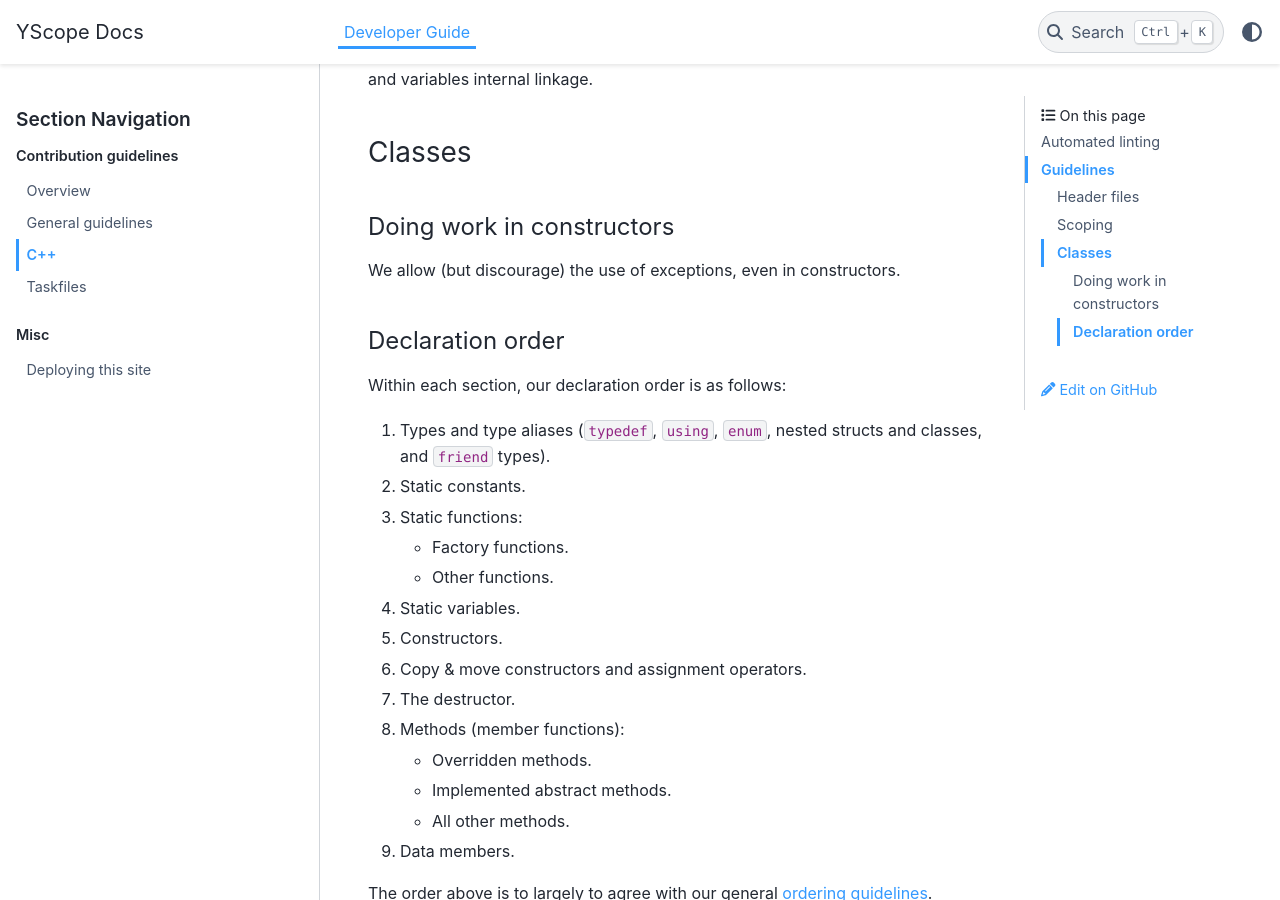
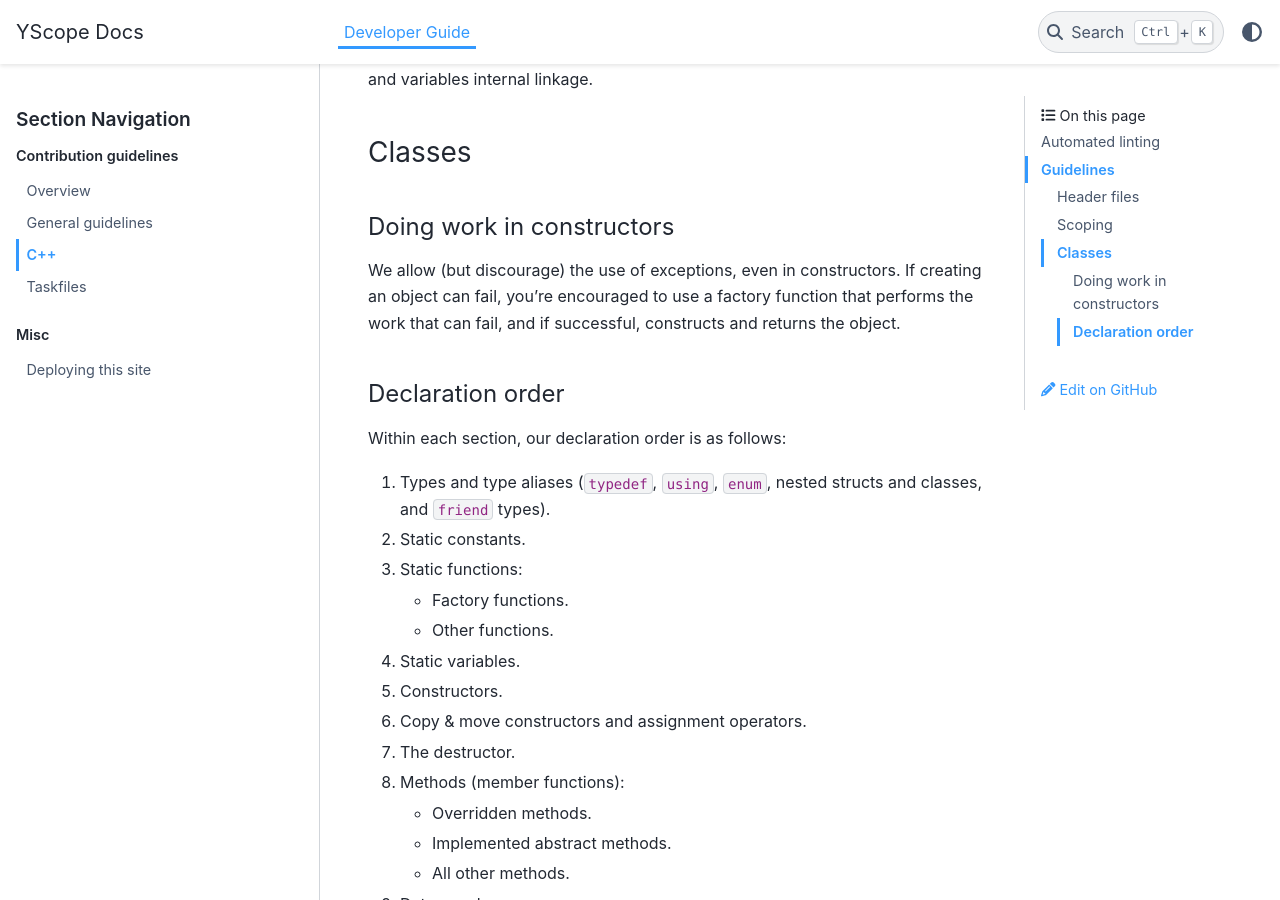
Before and after one commit to y-scope/yscope-docs, a Sphinx documentation site: the page built from docs/dev-guide/contrib-guides-cpp.md, in a window 1280 px wide and 900 px high, scrolled down 2103 px. Built offline with Sphinx 7.4.7 and the PyData theme 0.15.4, drawn with Linux system fonts in a browser that asks for light colours.

Commit message:
Add tip about using factory functions instead of constructors with errors.

```diff
--- a/docs/dev-guide/contrib-guides-cpp.md
+++ b/docs/dev-guide/contrib-guides-cpp.md
@@ -73,7 +73,9 @@ internal linkage.
 
 #### Doing work in constructors
 
-We allow (but discourage) the use of exceptions, even in constructors.
+We allow (but discourage) the use of exceptions, even in constructors. If creating an object can
+fail, you're encouraged to use a factory function that performs the work that can fail, and if
+successful, constructs and returns the object.
 
 #### Declaration order
 
```
